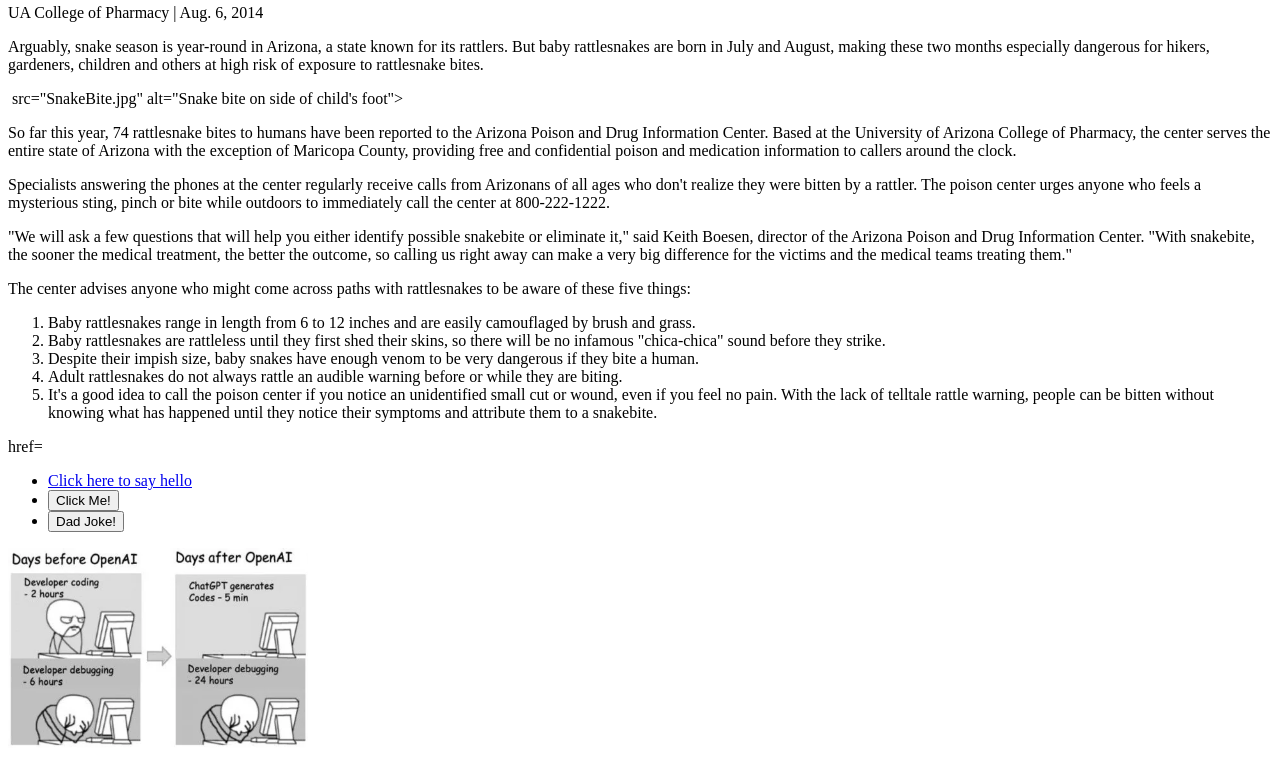
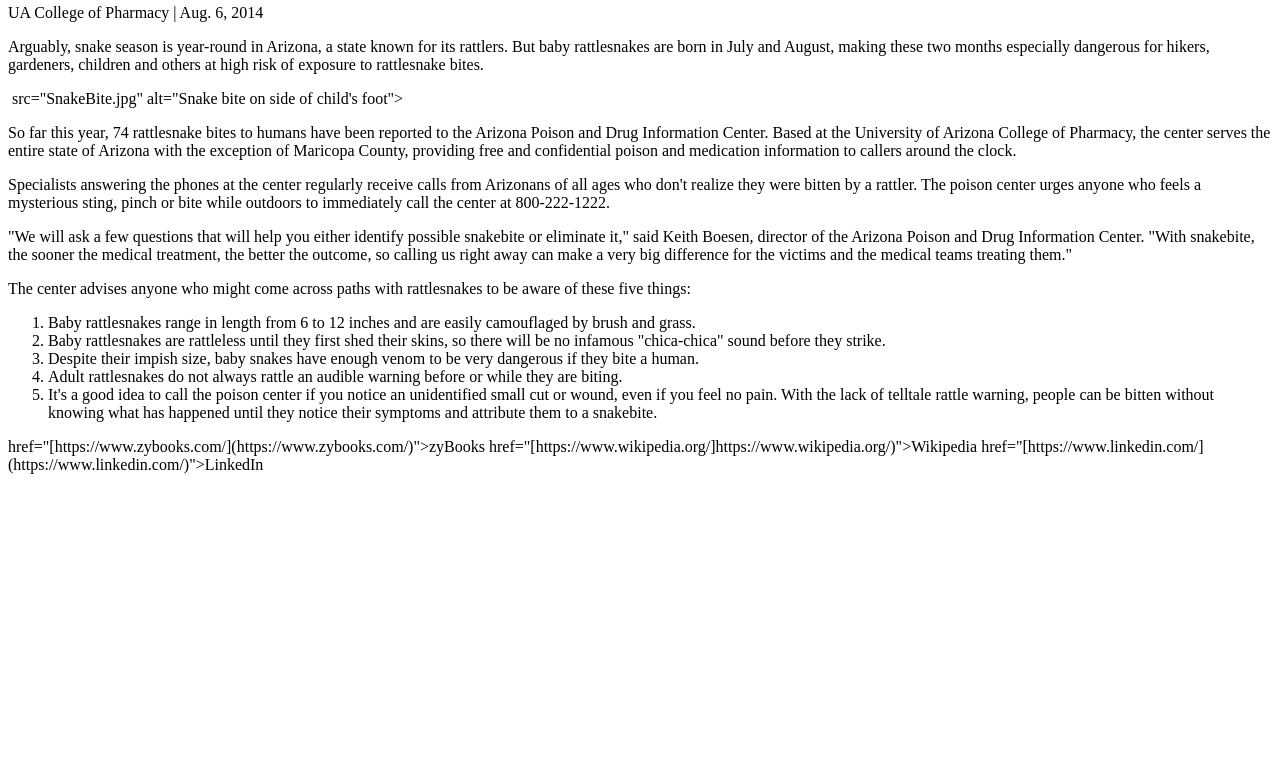
Before and after one commit to NickJohnson452/cs208-lab3.03, a website: page index.html in a window 1280 px wide. Shown: the part 108-880 px from the top of the page. After the commit the page ends 800 px from the top, so only its background shows below. Drawn offline with Linux system fonts and the light colour scheme; files that its build step writes are made by us from their sources; files whose address does not match are found by name.

Commit message:
changes made

```diff
--- a/index.html
+++ b/index.html
@@ -10,15 +10,25 @@
 </head>
 
 <body>
+
   <img> src="UniversityLogo.png" alt="Logo of The University of Arizona">
+
   <h1>5 Things to Know About Rattlesnakes and Their Babies</h1>
+
   <p>UA College of Pharmacy | Aug. 6, 2014</p>
+
   <p>Arguably, snake season is year-round in Arizona, a state known for its rattlers. But baby rattlesnakes are born in July and August, making these two months especially dangerous for hikers, gardeners, children and others at high risk of exposure to rattlesnake bites.</p>
+
   <img> src="SnakeBite.jpg" alt="Snake bite on side of child's foot">
+
   <p>So far this year, 74 rattlesnake bites to humans have been reported to the Arizona Poison and Drug Information Center. Based at the University of Arizona College of Pharmacy, the center serves the entire state of Arizona with the exception of Maricopa County, providing free and confidential poison and medication information to callers around the clock.</p>
+
   <p>Specialists answering the phones at the center regularly receive calls from Arizonans of all ages who don't realize they were bitten by a rattler. The poison center urges anyone who feels a mysterious sting, pinch or bite while outdoors to immediately call the center at 800-222-1222.</p>
+
   <p>"We will ask a few questions that will help you either identify possible snakebite or eliminate it," said Keith Boesen, director of the Arizona Poison and Drug Information Center. "With snakebite, the sooner the medical treatment, the better the outcome, so calling us right away can make a very big difference for the victims and the medical teams treating them."</p>
+
   <p>The center advises anyone who might come across paths with rattlesnakes to be aware of these five things:</p>
+
   <ol>
     <li>Baby rattlesnakes range in length from 6 to 12 inches and are easily camouflaged by brush and grass.</li>
     <li>Baby rattlesnakes are rattleless until they first shed their skins, so there will be no infamous "chica-chica" sound before they strike.</li>
@@ -26,9 +36,14 @@
     <li>Adult rattlesnakes do not always rattle an audible warning before or while they are biting.</li>
     <li>It's a good idea to call the poison center if you notice an unidentified small cut or wound, even if you feel no pain. With the lack of telltale rattle warning, people can be bitten without knowing what has happened until they notice their symptoms and attribute them to a snakebite.</li>
   </ol>
+
   <p>
-    <a> href=</a>
+    <a> href="[https://www.zybooks.com/](https://www.zybooks.com/)">zyBooks</a>
+    <a> href="[https://www.wikipedia.org/]https://www.wikipedia.org/)">Wikipedia</a>
+    <a> href="[https://www.linkedin.com/](https://www.linkedin.com/)">LinkedIn</a>
   </p>
+
+  <!--
   <ul>
   <li><a href="/hello">Click here to say hello</a></li>
   <li><button id="hello-link">Click Me!</button></li>
@@ -37,7 +52,7 @@
   </ul>
   <img src="funny.png" alt="Funny Image" width="300" height="200">
 
-  <h2 id="joke-display"></h2>
+  <h2 id="joke-display"></h2> --->
 </body>
 
 </html>
```
